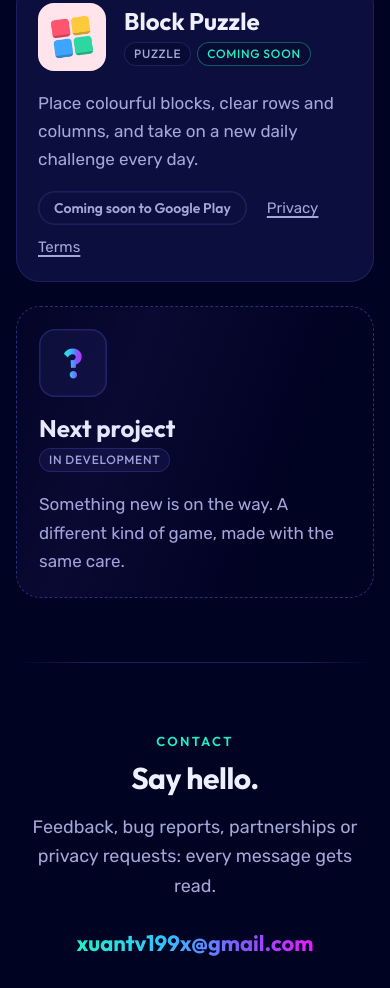
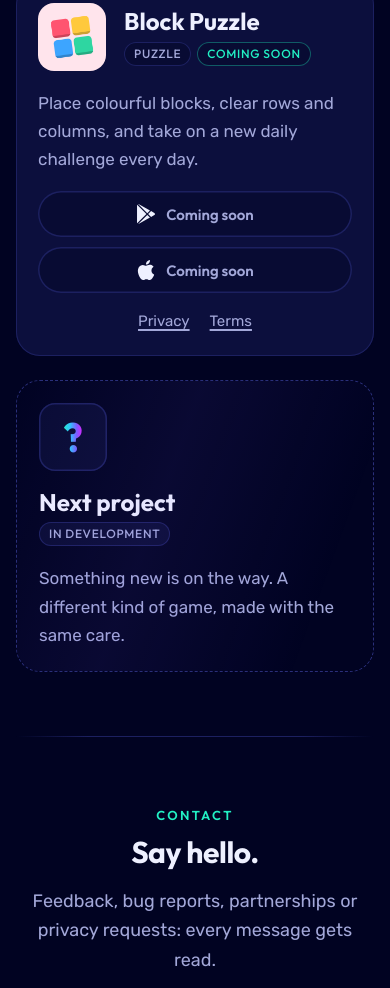
Before and after one commit to koyhl/koyhl.github.io, a plain HTML site: page index.html in a window 390 px wide. Shown: the part 1899-2887 px from the top of the page. Drawn offline with Linux system fonts and the light colour scheme.

Commit message:
feature: add google play and app store buttons to the game card
Icon buttons sit on one row on desktop and stack full width on phones, with the policy links below.

```diff
--- a/assets/site.css
+++ b/assets/site.css
@@ -244,16 +244,27 @@ h2 {
 }
 .tag.live { color: var(--cyan); box-shadow: inset 0 0 0 1px rgb(34 240 196 / 0.35); }
 .card p { margin: 0; color: var(--text-soft); }
-.card .links { margin-top: auto; display: flex; flex-wrap: wrap; gap: 10px 20px; align-items: center; font-size: 15px; }
+.card-foot { margin-top: auto; display: grid; gap: 16px; }
+.stores { display: flex; flex-wrap: wrap; gap: 10px; }
+.store {
+  display: inline-flex;
+  align-items: center;
+  gap: 10px;
+  padding: 10px 18px 10px 14px;
+  border-radius: 999px;
+  font: 600 14px/1 var(--display);
+  text-decoration: none;
+  color: var(--text-soft);
+  background: var(--bg-raise);
+  box-shadow: inset 0 0 0 1.5px var(--line);
+  transition: color 120ms, box-shadow 120ms;
+}
+.store svg { width: 20px; height: 20px; flex: none; fill: var(--text); }
+a.store { color: var(--text); }
+a.store:hover { box-shadow: inset 0 0 0 1.5px var(--violet); }
+.card .links { display: flex; flex-wrap: wrap; gap: 8px 20px; font-size: 15px; }
 .card .links a { color: var(--text-soft); }
 .card .links a:hover { color: var(--text); }
-.store {
-  font: 600 14px/1 var(--display);
-  padding: 10px 16px;
-  border-radius: 999px;
-  box-shadow: inset 0 0 0 1.5px var(--line);
-  color: var(--text-soft);
-}
 
 .card.next {
   background: transparent;
@@ -357,6 +368,9 @@ footer {
   .screen { border-radius: 16px; box-shadow: 0 6px 0 #12103a, 0 20px 50px -20px rgb(123 92 255 / 0.5); }
   .screen::before { border-radius: 17px; }
   .card { padding: 22px; }
+  .stores { display: grid; gap: 10px; }
+  .store { justify-content: center; padding: 13px 16px; font-size: 15px; }
+  .card .links { justify-content: center; }
   .card-head img, .next .slot { width: 68px; height: 68px; border-radius: 16px; }
   .to-top { right: 16px; bottom: 16px; width: 44px; height: 44px; }
 }
--- a/index.html
+++ b/index.html
@@ -100,10 +100,17 @@
             </div>
           </div>
           <p>Place colourful blocks, clear rows and columns, and take on a new daily challenge every day.</p>
-          <div class="links">
-            <span class="store">Coming soon to Google Play</span>
-            <a href="/privacy/blockpuzzle/" target="_blank" rel="noopener">Privacy</a>
-            <a href="/terms/blockpuzzle/" target="_blank" rel="noopener">Terms</a>
+          <div class="card-foot">
+            <!-- When a store page goes live, turn its span into
+                 <a class="store" href="STORE_URL" target="_blank" rel="noopener" aria-label="Get it on Google Play"> -->
+            <div class="stores">
+              <span class="store" aria-label="Google Play: coming soon" title="Google Play"><svg viewBox="0 0 24 24" aria-hidden="true"><path d="M22.018 13.298l-3.919 2.218-3.515-3.493 3.543-3.521 3.891 2.202a1.49 1.49 0 0 1 0 2.594zM1.337.924a1.486 1.486 0 0 0-.112.568v21.017c0 .217.045.419.124.6l11.155-11.087L1.337.924zm12.207 10.065l3.258-3.238L3.45.195a1.466 1.466 0 0 0-.946-.179l11.04 10.973zm0 2.067l-11 10.933c.298.036.612-.016.906-.183l13.324-7.54-3.23-3.21z"/></svg><span>Coming soon</span></span>
+              <span class="store" aria-label="App Store: coming soon" title="App Store"><svg viewBox="0 0 24 24" aria-hidden="true"><path d="M12.152 6.896c-.948 0-2.415-1.078-3.96-1.04-2.04.027-3.91 1.183-4.961 3.014-2.117 3.675-.546 9.103 1.519 12.09 1.013 1.454 2.208 3.09 3.792 3.039 1.52-.065 2.09-.987 3.935-.987 1.831 0 2.35.987 3.96.948 1.637-.026 2.676-1.48 3.676-2.948 1.156-1.688 1.636-3.325 1.662-3.415-.039-.013-3.182-1.221-3.22-4.857-.026-3.04 2.48-4.494 2.597-4.559-1.429-2.09-3.623-2.324-4.39-2.376-2-.156-3.675 1.09-4.61 1.09zM15.53 3.83c.843-1.012 1.4-2.427 1.245-3.83-1.207.052-2.662.805-3.532 1.818-.78.896-1.454 2.338-1.273 3.714 1.338.104 2.715-.688 3.559-1.701"/></svg><span>Coming soon</span></span>
+            </div>
+            <div class="links">
+              <a href="/privacy/blockpuzzle/" target="_blank" rel="noopener">Privacy</a>
+              <a href="/terms/blockpuzzle/" target="_blank" rel="noopener">Terms</a>
+            </div>
           </div>
         </article>
         <article class="card next reveal">
```
